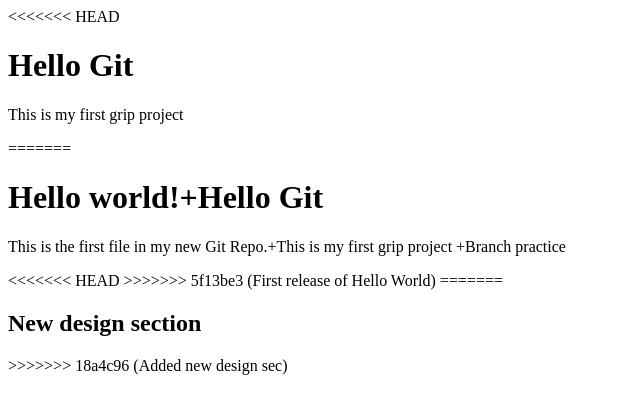
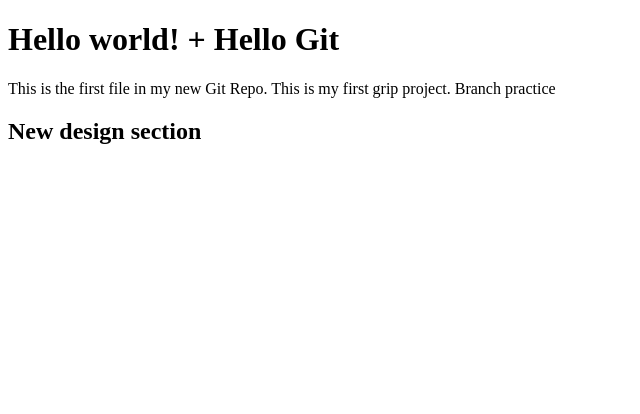
Before and after one commit to Harshadakor09/demo, a plain HTML site: page index.html in a window 1280 px wide. Shown: the whole page, without its empty margins (0-640 px from the left). Drawn offline with Linux system fonts and the light colour scheme.

Commit message:
Added new design part

```diff
--- a/index.html
+++ b/index.html
@@ -1,22 +1,18 @@
-<<<<<<< HEAD
-<h1>Hello Git</h1>
-<p>This is my first grip project</p>
-=======
 <!DOCTYPE html>
 <html>
 <head>
-<title>Hello World!</title>
+  <title>Hello World!</title>
 </head>
 <body>
 
-<h1>Hello world!+Hello Git</h1>
-<p>This is the first file in my new Git Repo.+This is my first grip project +Branch practice</p>
+  <h1>Hello world! + Hello Git</h1>
+  <p>This is the first file in my new Git Repo.
+     This is my first grip project.
+     Branch practice</p>
+
+  <section>
+    <h2>New design section</h2>
+  </section>
 
 </body>
-<<<<<<< HEAD
 </html>
->>>>>>> 5f13be3 (First release of Hello World)
-
-=======
-</html><section><h2>New design section</h2></section>
->>>>>>> 18a4c96 (Added new design sec)
```
